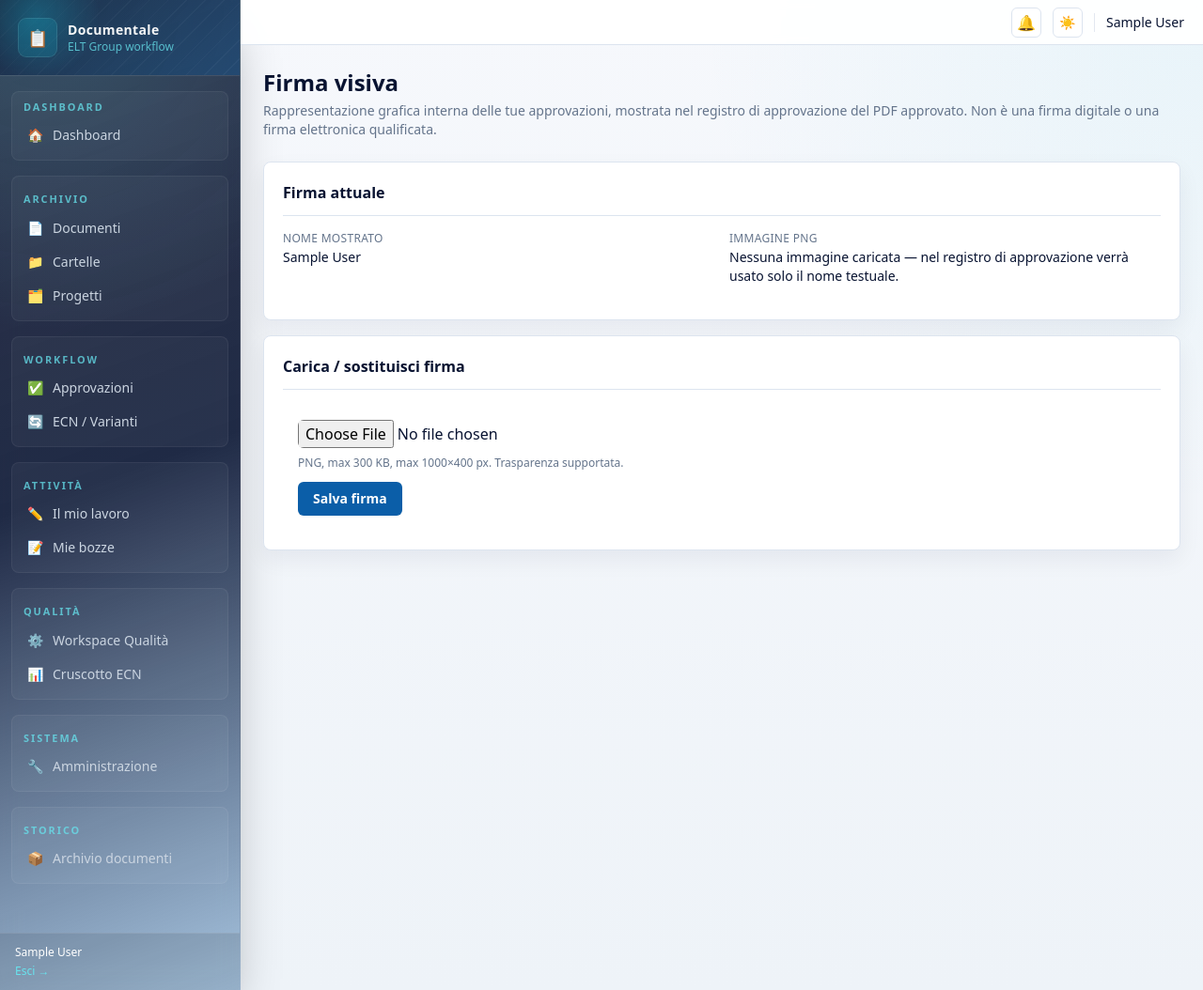
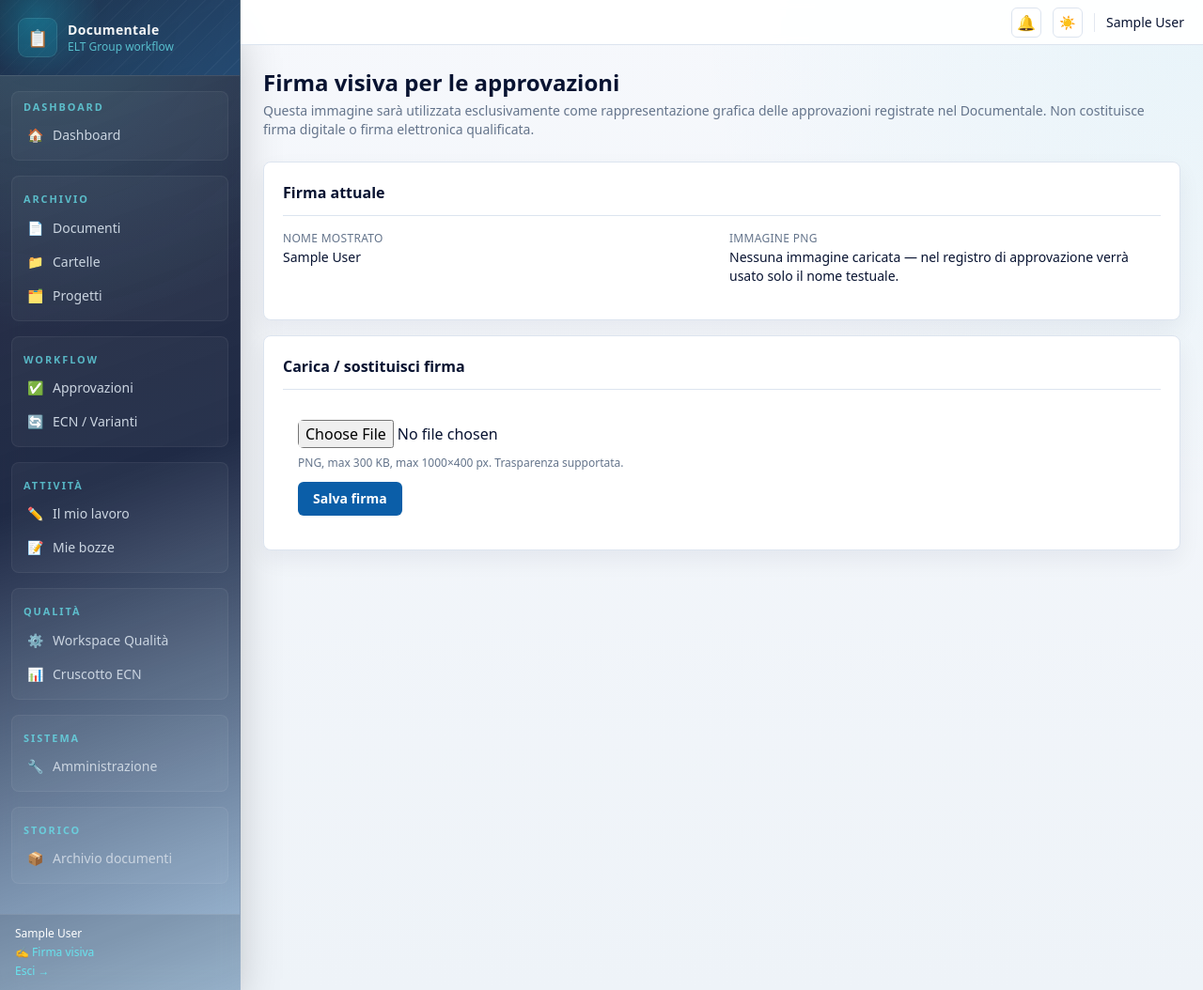
Before and after one commit to FrankDesogus/Documentale_workcopy, a Django app: page /accounts/signature/ in a window 1280 px wide. Shown: the whole page at 94% size. Run offline with Django 5.2, Linux system fonts and the light colour scheme; the visitor is signed in with stand-in values (Sample User, id 1); data comes from the database, SQL or seed files in the repository; data that the repository does not hold is empty.

Commit message:
Fix: add visible navigation link to visual signature settings
Manual verification found the UserSignature model/URL/view/template
all existed and worked (confirmed via HTTP probe: /accounts/signature/
returned 302, not 404), but no template anywhere linked to it — a user
had no way to discover the page without knowing the exact URL.

Added a link in the sidebar user footer (next to logout, visible on
every page for authenticated users). Also tightened the page copy to
match the exact wording requested for clarity that this is not a
digital signature.

Regression test added: dashboard response must contain the
signature_settings URL for a logged-in user.

```diff
--- a/projects/documentale-workcopy/templates/accounts/signature_settings.html
+++ b/projects/documentale-workcopy/templates/accounts/signature_settings.html
@@ -1,13 +1,14 @@
 {% extends "base.html" %}
-{% block title %}Firma visiva{% endblock %}
+{% block title %}Firma visiva per le approvazioni{% endblock %}
 
 {% block content %}
 <div class="page-header">
   <div>
-    <h1>Firma visiva</h1>
+    <h1>Firma visiva per le approvazioni</h1>
     <p class="text-gray-500 text-sm mt-1">
-      Rappresentazione grafica interna delle tue approvazioni, mostrata nel registro di
-      approvazione del PDF approvato. Non è una firma digitale o una firma elettronica qualificata.
+      Questa immagine sarà utilizzata esclusivamente come rappresentazione grafica delle
+      approvazioni registrate nel Documentale. Non costituisce firma digitale o firma
+      elettronica qualificata.
     </p>
   </div>
 </div>
--- a/projects/documentale-workcopy/templates/base.html
+++ b/projects/documentale-workcopy/templates/base.html
@@ -151,6 +151,7 @@
     <!-- Footer utente -->
     <div class="px-4 py-3 border-t border-white/10 text-xs text-slate-400 bg-black/10">
       <div class="font-medium text-white truncate">{{ user.get_full_name|default:user.username }}</div>
+      <a href="{% url 'signature_settings' %}" class="mt-1 block text-elt-cyan-300 hover:text-white transition-colors">✍️ Firma visiva</a>
       <form method="post" action="{% url 'logout' %}" class="inline m-0">
         {% csrf_token %}
         <button type="submit" class="mt-1 text-elt-cyan-300 hover:text-white transition-colors bg-transparent border-0 cursor-pointer p-0 text-xs">Esci →</button>
```
Also changed, not shown: projects/documentale-workcopy/accounts/tests.py (+10 -0 lines).
